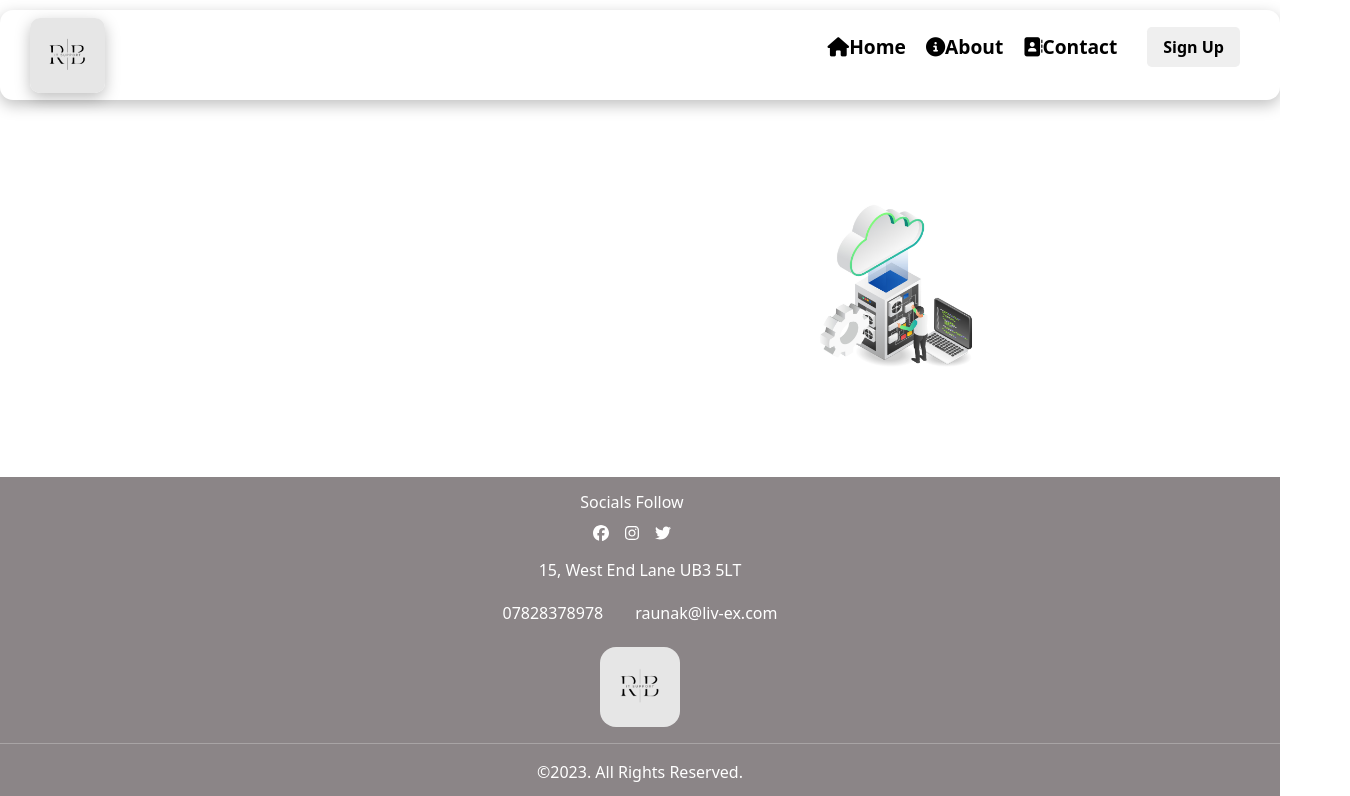
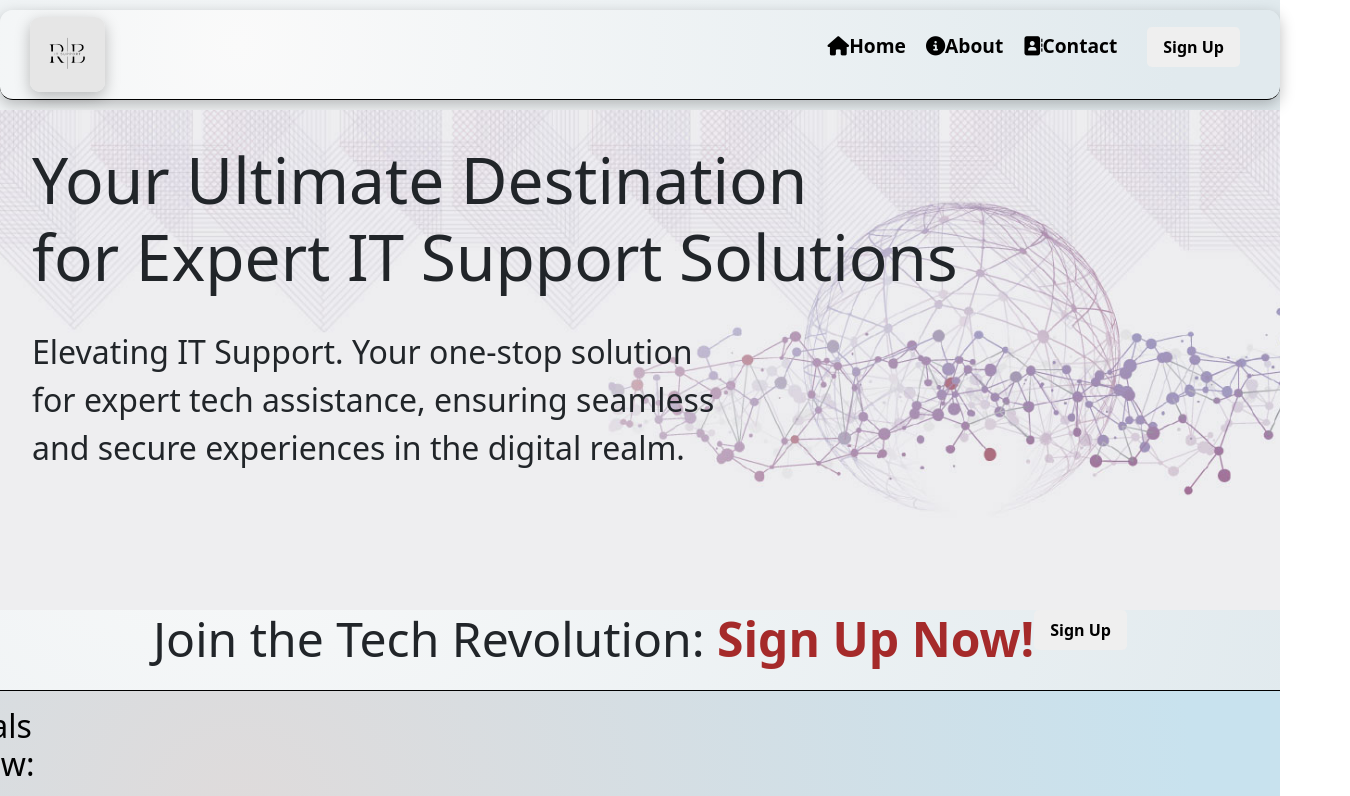
Before and after one commit to Rxunak/Liv-Ex-Project, a React (Create React App) app in the folder loginsignup/: page / in a window 1280 px wide. Shown: the top 796 px of the page, 1350 px wide, since content can reach past the window. Built offline with nearby package versions, Linux system fonts and the light colour scheme.

Commit message:
Working on footer and home page

```diff
--- a/loginsignup/src/Component/Footer.js
+++ b/loginsignup/src/Component/Footer.js
@@ -1,76 +1,46 @@
-  import React from 'react'
-import 'bootstrap/dist/css/bootstrap.min.css'
-import '../Styles/Footer.css'
+import React from "react";
+import "bootstrap/dist/css/bootstrap.min.css";
+import "../Styles/Footer.css";
 
+import { FontAwesomeIcon } from "@fortawesome/react-fontawesome";
+import { faFacebook } from "@fortawesome/free-brands-svg-icons";
+import { faInstagram } from "@fortawesome/free-brands-svg-icons";
+import { faTwitter } from "@fortawesome/free-brands-svg-icons";
 
-
-import { FontAwesomeIcon } from '@fortawesome/react-fontawesome'
-import { faFacebook } from '@fortawesome/free-brands-svg-icons'
-import { faInstagram } from '@fortawesome/free-brands-svg-icons'
-import { faTwitter } from '@fortawesome/free-brands-svg-icons'
-
-import logo from '../Assets/IT Support.png'
+import logo from "../Assets/IT Support.png";
 
 const Footer = () => {
   return (
-        <div className='main-footer'>
-            <div className='footercontainer'>
-
-                <div className='row1'>
-
-                    <div className='Socials'>
-                        <h3 className='socialh3'>Socials Follow</h3>
-                        <a id='ic' href="https://facebook.com" target='_blank'>
+    <div className="main-footer">
+      <div className="footercontainer">
+        <div className="Socials">
+          <h3 className="socialsH3">Socials Follow: </h3>
+          <a id="ic" href="https://facebook.com" target="_blank">
             <FontAwesomeIcon icon={faFacebook} />
           </a>
-                        <a id='ic'  href="https://instagram.com" target='_blank'>
+          <a id="ic" href="https://instagram.com" target="_blank">
             <FontAwesomeIcon icon={faInstagram} />
           </a>
-                        <a id='ic'  href="https://twitter.com" target='_blank'>
+          <a id="ic" href="https://twitter.com" target="_blank">
             <FontAwesomeIcon icon={faTwitter} />
           </a>
         </div>
 
-                    <div className='col1'>
-                        <h3 className='colad'>15, West End Lane UB3 5LT</h3>
+        <div className="row2">
+          <h3 className="col-sm">
+            &copy;{new Date().getFullYear()}. All Rights Reserved.
+          </h3>
         </div>
 
+        <div className="col1">
+          <h3 className="colh3">Contact Us:</h3>
+          <h4 className="cont">15, West End Lane UB3 5LT</h4>
+          <h4 className="cont">07828378978</h4>
+          <h4 className="cont">raunak@liv-ex.com</h4>
+        </div>
+      </div>
+    </div>
+  );
+};
 
-                    <div className='col'>
-                        <h4 className='cont'>07828378978</h4>
-                    </div>
-
-
-
-                    <div className='col'>
-                        <h4 className='cont'>raunak@liv-ex.com</h4>
-                    </div>
-
-                    <div className='logo'>
-                    <img className="logo3" src={logo} alt="" />
-
-                    </div>
-
-
-                </div>
-
-                <hr />
-
-
-                <div className='row2'>
-                    <p className='col-sm'>
-                        &copy;{new Date().getFullYear()}. All Rights Reserved.
-                    </p>
-
-                </div>
-
-
-
-
-            </div>
-
-        </div>
-    )
-}
-
-export default Footer
+export default Footer;
--- a/loginsignup/src/Routes/Home.js
+++ b/loginsignup/src/Routes/Home.js
@@ -1,16 +1,40 @@
 import React from "react";
 import { ReactDOM } from "react-dom/client";
 import "../Styles/Home.css";
+import { Link } from "react-router-dom";
 
 import logo from "../Assets/ITHome.jpg";
+import image from "../Assets/Liv-ex.jpg";
 
 function Home() {
   return (
     <div className="home-container">
-      <div className="container-home">
-        <img className="home-image" src={logo} alt="" />
-        <div className="overlay">
-          <p className="home-text">Welcome to IT SUPPORT</p>
+      <div
+        className="top-container"
+        style={{ backgroundImage: `url(${image})` }}
+      >
+        <h1 className="heading-home">
+          Your Ultimate Destination <br />
+          for Expert IT Support Solutions
+        </h1>
+        <br />
+        <p className="p-home">
+          Elevating IT Support. Your one-stop solution <br />
+          for expert tech assistance, ensuring seamless <br />
+          and secure experiences in the digital realm.
+        </p>
+      </div>
+
+      <div className="middle-container">
+        <h2 className="h2-home">
+          Join the Tech Revolution:{" "}
+          <strong className="st-home">Sign Up Now!</strong>
+        </h2>
+
+        <div className="nav-button">
+          <Link to="/SignUp">
+            <button className="navbarbutton">Sign Up</button>
+          </Link>
         </div>
       </div>
     </div>
--- a/loginsignup/src/Styles/Footer.css
+++ b/loginsignup/src/Styles/Footer.css
@@ -1,64 +1,73 @@
-.main-footer{
+/* .main-footer{
   color: white;
-  background-color: #8b8587;
+  background: radial-gradient(circle at 18.7% 37.8%, rgb(223, 219, 219) 0%, rgb(200, 226, 238) 90%);
   padding-top: 1rem;
   position: relative;
   bottom: 0;
   width: 100%;
+  color: black;
+  border-top: 1px solid black;
+} */
 
-}
-
-
-
-.row1{
-
-
-    text-align: center;
+.footercontainer{
+  color: white;
+  background: radial-gradient(circle at 18.7% 37.8%, rgb(223, 219, 219) 0%, rgb(200, 226, 238) 90%);
+  width: 100%;
+  color: black;
+  border-top: 1px solid black;
+  display: flex;
+  justify-content: center;
+  align-items: end;
+  gap: 30rem;
+  padding-top: 1rem;
+  padding-bottom: 1rem;
 
 
 }
 
-.col{
-    display: inline-block;
-    padding: 1rem 1rem;
-    vertical-align: middle;
+.Socials{
+    font-size: large;
+    width: 15rem;
 }
 
-.row2{
-
-    text-align: center;
-
+.socialsH3{
+    font-size: 2rem
 
 }
 
-.logo3{
-    height: 5rem;
-    border-radius: 1rem;
-    padding-right: 2rem 2rem;
-}
+#ic{
+    color: black;
+    padding: 9px;
+    font-size: 3rem;
 
-.socialh3{
-    text-align: center;
-    font-size: 1rem;
-    font-weight: 2rem;
-    padding-right: 1rem;
-}
-
-#ic{
-    color: white;
-    padding-right: 1rem ;
 }
 
 #ic:hover{
     background-color: transparent;
     color: #8a1253;
+
 }
 
-.colad{
-    font-size: 1rem;
-   padding-top: 1rem;
+
+.row2{
+    display: flex;
+    align-items: center;
 }
 
+.col-sm{
+    font-size: large;
+    width: 15rem;
+}
+
+
+.col1{
+   gap: 1rem;
+   align-items: center;
+}
+
+.colh3{
+    font-size: 2rem;
+}
 .cont{
-    font-size: 1rem;
+    font-size: large;
 }
--- a/loginsignup/src/Styles/Home.css
+++ b/loginsignup/src/Styles/Home.css
@@ -1,55 +1,40 @@
+ .top-container{
 
+    background-position: center;
+    background-size: cover;
+    background-repeat: no-repeat;
+    width: 100%;
+    height: 500px;
 
-  .container-home {
-    position: relative;
-    height: 100%;
-    width: 20%;
-    margin-left: 48rem;
-    padding-top: 5rem;
 
 
 
   }
 
-  .home-image {
-    display: block;
-    object-fit: contain;
-    width: 100%;
-    border-radius: 2rem;
+  .heading-home{
+    padding-left: 2rem;
+    padding-top: 2rem;
+    font-size: 4rem;
+  }
+
+  .p-home{
+    padding-left: 2rem;
+    font-size: 2rem;
 
 
   }
 
-  .overlay {
-    position: absolute;
-    bottom: 50%;
-    left: 0;
-    right: 0;
-    background-color: #97898d;
-    overflow: hidden;
-    width: 100%;
-    height:0;
-    transition: .5s ease;
-    top: 3rem;
-
-    border-radius: 2rem;
-
+  .middle-container{
+    height: 80px;
+    display: flex;
+    justify-content: center;
 
   }
 
-  .container-home:hover .overlay {
-    bottom: 0;
-    height: 100%;
+  .h2-home{
+    font-size: 3rem;
   }
 
-  .home-text {
-    color: white;
-    font-size: 20px;
-    position: absolute;
-    top: 50%;
-    left: 50%;
-    -webkit-transform: translate(-50%, -50%);
-    -ms-transform: translate(-50%, -50%);
-    transform: translate(-50%, -50%);
-    text-align: center;
+  .st-home{
+    color: brown;
   }
--- a/loginsignup/src/Styles/LoginSignup.css
+++ b/loginsignup/src/Styles/LoginSignup.css
@@ -7,6 +7,7 @@
   padding-bottom: 30px;
   width: 600px;
   border-radius: 15px;
+  height: 500px;
 }
 
 .header {
--- a/loginsignup/src/Styles/NavbarStyles.css
+++ b/loginsignup/src/Styles/NavbarStyles.css
@@ -8,7 +8,9 @@
     height: 90px;
     border-radius: 13px;
     margin-top: 10px;
-
+    background: radial-gradient(circle at 18.7% 37.8%, rgb(250, 250, 250) 0%, rgb(225, 234, 238) 90%);
+   border-bottom: solid 1px black;
+   margin-bottom: 10px;
 }
 
 .logo2{
--- a/loginsignup/src/index.css
+++ b/loginsignup/src/index.css
@@ -5,8 +5,9 @@ body {
     sans-serif;
   -webkit-font-smoothing: antialiased;
   -moz-osx-font-smoothing: grayscale;
-  height: 100vh;
-  background: #eeeeee;
+  height: 100%;
+  background: radial-gradient(circle at 18.7% 37.8%, rgb(250, 250, 250) 0%, rgb(225, 234, 238) 90%);
+  background-repeat: no-repeat;
 
 }
 *{
```
Also changed, not shown: loginsignup/src/Assets/Liv-ex.jpg (added). Lines whose indentation alone changed are shown as unchanged.
